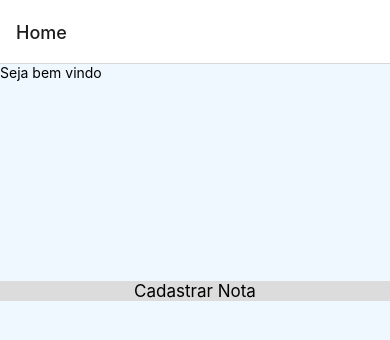
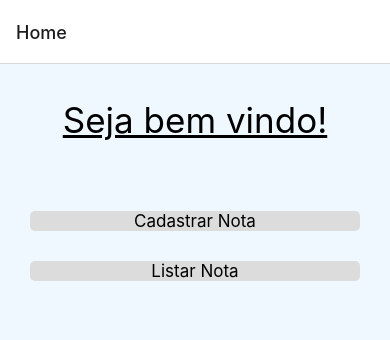
Before and after one commit to BeeMesquitaa/projetoMobile, a React Native app in the folder ProjetoMobile/: screen /Home in a window 390 px wide. Shown: the top 340 px of the page. Built offline with nearby package versions, Linux system fonts and the light colour scheme.

Commit message:
att 21/10
att 21/10

```diff
--- a/ProjetoMobile/src/layouts/Principal.tsx
+++ b/ProjetoMobile/src/layouts/Principal.tsx
@@ -15,20 +15,24 @@ import ListaSection from './ListaSection';
 import {CadastrarNotaProps, HomeProps} from './types';
 import ExemploStylesText from './ExemploStylesText';
 
-
 const Principal = ({navigation, route}: CadastrarNotaProps) => {
   return (
     <View style={styles.fundoGeral}>
+      <View style={styles.viewVindo}>
+        <Text style={styles.Vindo}>Seja bem vindo!</Text>
+      </View>
 
-        <View>
-        <Text style={styles.Vindo}>Seja bem vindo</Text>
       <Pressable
         style={styles.botaoCadastrarNotas}
         onPress={() => navigation.navigate('CadastrarNota')}>
         <Text style={{fontSize: 17, color: 'black'}}>Cadastrar Nota</Text>
       </Pressable>
-          </View>
 
+      <Pressable
+        style={styles.botaoListarNotas}
+        onPress={() => navigation.navigate('ListarNota')}>
+        <Text style={{fontSize: 17, color: 'black'}}>Listar Nota</Text>
+      </Pressable>
     </View>
   );
 };
@@ -42,11 +46,29 @@ const styles = StyleSheet.create({
   },
   Vindo: {
     color: 'black',
-    alignItems: 'center'
+    fontSize: 35 ,
+    textDecorationLine: 'underline',
+  },
+  viewVindo: {
+    alignItems: 'center',
+    marginTop: 35
   },
   botaoCadastrarNotas: {
     backgroundColor: '#DCDCDC',
     alignItems: 'center',
-  marginTop: 200
+    marginLeft: 30,
+    marginRight: 30,
+    marginTop: 70,
+    borderRadius: 5,
+    elevation: 5
+  },
+  botaoListarNotas: {
+    backgroundColor: '#DCDCDC',
+    alignItems: 'center',
+    marginLeft: 30,
+    marginRight: 30,
+    marginTop: 30,
+    borderRadius: 5,
+    elevation: 5
   }
-})
+});
--- a/ProjetoMobile/src/navigation/home.navigator.tsx
+++ b/ProjetoMobile/src/navigation/home.navigator.tsx
@@ -5,6 +5,8 @@ import HomeScreen from '../screens/HomeScreen';
 import DetalhesScreen from '../screens/DetalhesScreen';
 import CadastrarScreen from '../screens/CadastrarScreen';
 import EsqueciScreen from '../screens/EsqueciScreen';
+import CadastrarNotaScreen from '../screens/CadastrarNotaScreen';
+import ListarNotaScreen from '../screens/ListarNotaScreen';
 
 const Stack = createNativeStackNavigator<RootStackParamList>();
 
@@ -15,6 +17,7 @@ const HomeNavigator = () => {
       <Stack.Screen name="Detalhes" component={DetalhesScreen} />
       <Stack.Screen name="Cadastrar" component={CadastrarScreen} />
       <Stack.Screen name="Esqueci" component={EsqueciScreen} />
+      <Stack.Screen name="CadastrarNota" component={CadastrarNotaScreen} />
     </Stack.Navigator>
   );
 };
--- a/ProjetoMobile/src/screens/CadastrarNotaScreen.tsx
+++ b/ProjetoMobile/src/screens/CadastrarNotaScreen.tsx
@@ -1,6 +1,7 @@
 import {Text, View} from 'react-native';
 import { CadastrarNotaProps } from '../layouts/types';
-import TelaCadastroNota from '../layouts/telaCadastroNota';
+import TelaCadastroNota from '../layouts/TelaCadastroNota';
+
 
 const CadastrarNotaScreen = ({navigation, route}: CadastrarNotaProps) => {
   return (
--- a/ProjetoMobile/src/screens/ListarNotaScreen.tsx
+++ b/ProjetoMobile/src/screens/ListarNotaScreen.tsx
@@ -1,11 +1,12 @@
 import Principal from '../layouts/Principal';
+import TelaListarNotas from '../layouts/TelaListarNotas';
 import { ListarNotaProps} from '../layouts/types';
 import {Text, View} from 'react-native';
 
 const ListarNotaScreen = ({navigation, route}: ListarNotaProps) => {
   return (
     <View style={{flex: 1}}>
-      {/* <Principal navigation={navigation} route={route} /> */}
+      <TelaListarNotas navigation={navigation} route={route} />
     </View>
   );
 };
```
Lines whose indentation alone changed are shown as unchanged.
